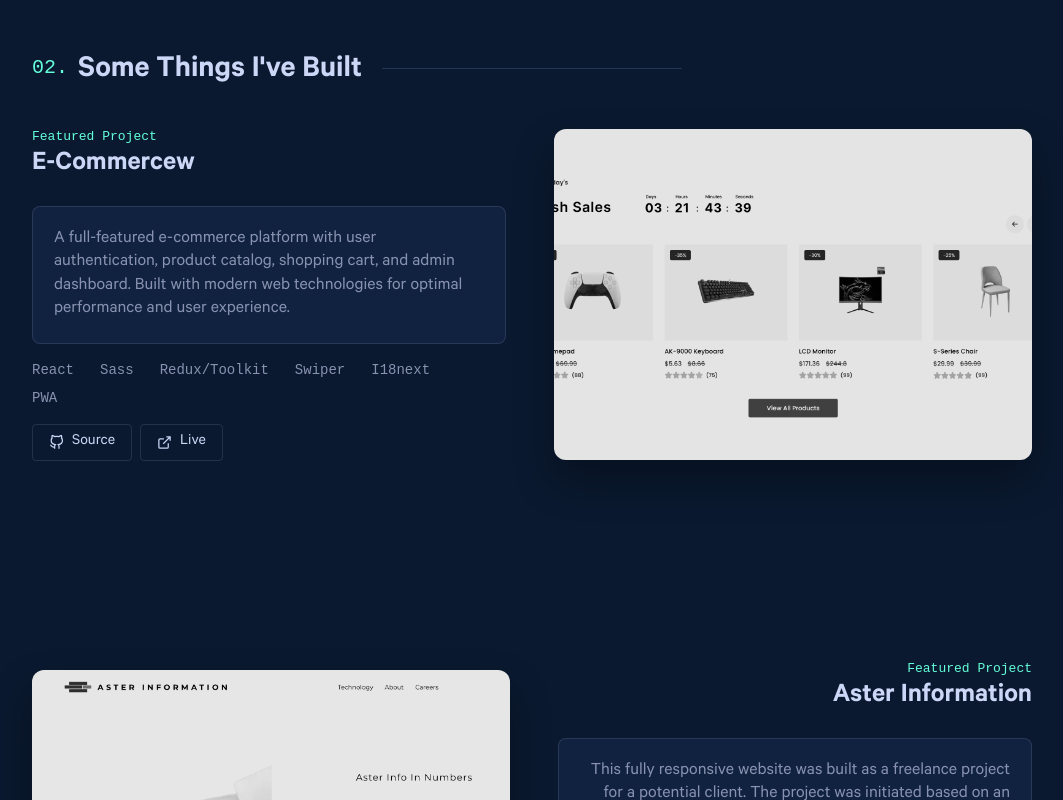
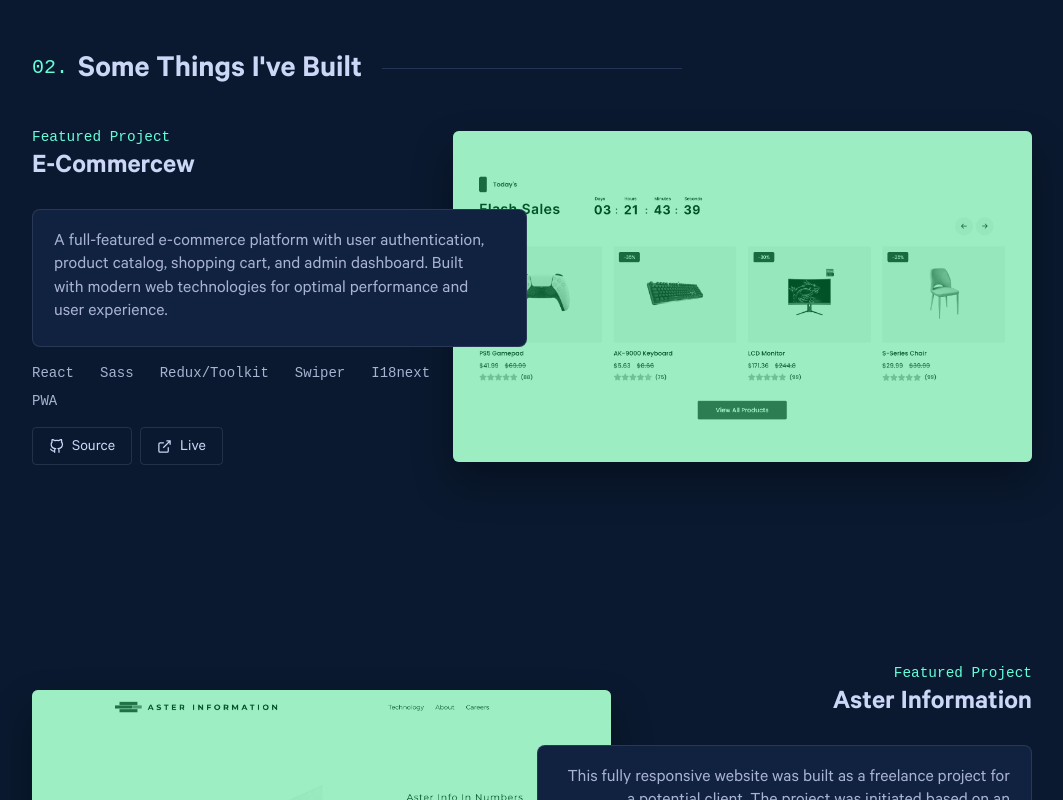
Before and after one commit to Moamal-2000/moamal-alaa, a Next.js app: page / in a window 1280 px wide. Shown: the part 1620-2420 px from the top of the page, without its empty margins (108-1171 px from the left). Built offline with nearby package versions, Linux system fonts and the light colour scheme.

Commit message:
style: huge changes on FeaturedProject styles & hover effects

```diff
--- a/src/components/Home/ProjectsSection/FeaturedProjects/FeaturedProject/FeaturedProject.module.scss
+++ b/src/components/Home/ProjectsSection/FeaturedProjects/FeaturedProject/FeaturedProject.module.scss
@@ -1,8 +1,15 @@
 .featuredProject {
   display: grid;
-  grid-template-columns: 1fr 1.2fr;
-  gap: 48px;
+  gap: 10px;
+  grid-template-columns: repeat(12, 1fr);
   align-items: center;
+  position: relative;
+}
+
+.featuredProject .content {
+  position: relative;
+  grid-area: 1 / 1 / -1 / 7;
+  z-index: 2;
 }
 
 .content .projectHeader {
@@ -11,7 +18,7 @@
 
 .content .projectHeader .featuredText {
   font-family: var(--font-mono);
-  font-size: .8125rem;
+  font-size: .9rem;
   color: #64ffda;
 }
 
@@ -19,32 +26,28 @@
   font-size: clamp(1.5rem, 5vw, 1.75rem);
   font-weight: 700;
   color: #ccd6f6;
-  margin-bottom: 16px;
+  margin: 2px 0 16px;
 }
 
 .content .description {
   background: #112240;
+  color: #a8b2d1;
   padding: 21px;
   border-radius: 8px;
-  color: #8892b0;
   line-height: 1.3;
   border: 1px solid rgba(136, 146, 176, .2);
-  width: 474px;
   font-size: 1.125rem;
-  transition: border-color .3s ease,
-}
-
-.featuredProject:hover .content .description {
-  border-color: #64ffda;
+  position: relative;
+  text-wrap: pretty;
 }
 
 .content .techList {
   display: flex;
   flex-wrap: wrap;
-  gap: 0;
   margin: 12px 0;
   position: relative;
   left: -13px;
+  width: 440px;
 }
 
 .featuredProject[dir=rtl] .content .techList {
@@ -58,7 +61,7 @@
   font-family: var(--font-mono);
   font-size: .875rem;
   font-weight: 500;
-  color: #8892b0;
+  color: #a8b2d1;
   cursor: pointer;
   transition: color .3s ease;
 
@@ -80,11 +83,11 @@
 
 .content .projectLinks a {
   display: flex;
-  align-items: center;
   gap: 8px;
   color: #ccd6f6;
   font-size: 1rem;
-  padding: 8px 16px;
+  padding: 6px 16px;
+  padding-top: 11px;
   border-radius: 4px;
   border: 1px solid rgba(136, 146, 176, .2);
   transition: color .3s ease, border-color .3s ease;
@@ -101,12 +104,30 @@
 }
 
 .featuredProject .previewImg {
-  border-radius: 12px;
+  border-radius: 6px;
   box-shadow: 0 20px 40px rgba(0, 0, 0, .3);
   cursor: pointer;
-  aspect-ratio: 13 / 9;
+  aspect-ratio: 14 / 8;
   position: relative;
   overflow: hidden;
+  grid-area: 1 / 6 / -1 / -1;
+  z-index: 1;
+}
+
+.featuredProject .previewImg::before {
+  content: "";
+  position: absolute;
+  width: 100%;
+  height: 100%;
+  inset: 0px;
+  z-index: 3;
+  background-color: #00ff7751;
+  transition: all .15s cubic-bezier(0.645, 0.045, 0.355, 1);
+}
+
+.featuredProject .previewImg:hover::before {
+  mix-blend-mode: screen;
+  filter: grayscale(100%) contrast(2) brightness(90%);
 }
 
 .featuredProject .previewImg img {
@@ -114,9 +135,9 @@
   height: 100%;
   object-fit: cover;
   filter: grayscale(100%) brightness(0.9);
-  transition: filter .5s cubic-bezier(.4, 0, .2, 1);
+  transition: filter .1s .1s cubic-bezier(.4, 0, .2, 1);
 }
 
-.featuredProject:hover .previewImg img {
-  filter: grayscale(0) brightness(1.1);
+.featuredProject .previewImg:hover img {
+  filter: grayscale(0) brightness(.9);
 }
```
